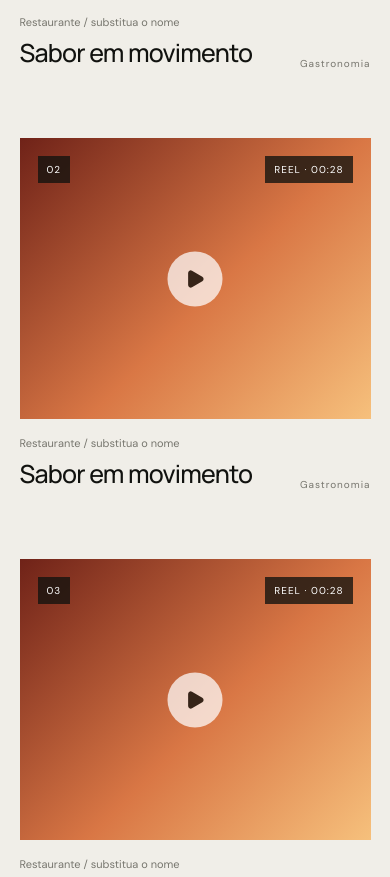
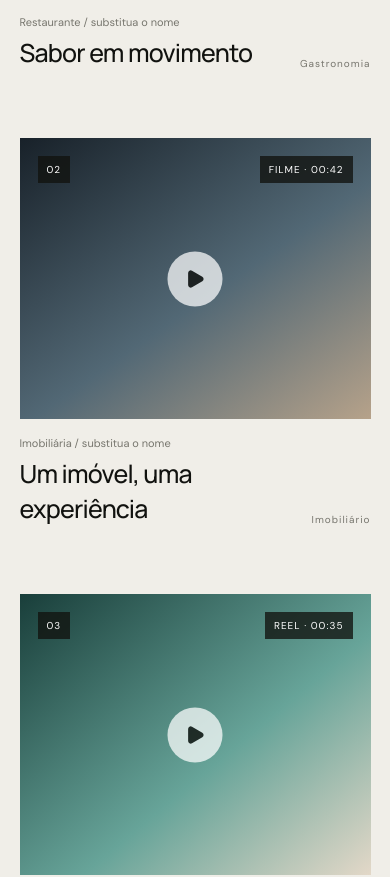
Before and after one commit to Predo12/portfolio-audiovisual, a React (Vite) app: page / in a window 390 px wide. Shown: the part 1881-2758 px from the top of the page. Built offline with nearby package versions, Linux system fonts and the light colour scheme.

Commit message:
Melhorar previews e responsividade do portfólio

```diff
--- a/app/content.ts
+++ b/app/content.ts
@@ -14,8 +14,10 @@ export type Project = {
   client: string;
   category: "Gastronomia" | "Imobiliário" | "Saúde" | "Design" | "Eventos";
   format: "video" | "image";
+  orientation?: "portrait" | "landscape";
   cover: string;
   media?: string;
+  poster?: string;
   description: string;
   tag: string;
 };
@@ -26,28 +28,9 @@ export const projects: Project[] = [
     client: "Restaurante / substitua o nome",
     category: "Gastronomia",
     format: "video",
+    orientation: "portrait",
     cover: "linear-gradient(135deg, #6f2218, #d97745 55%, #f6c07c)",
-    media: "/Videos/restaurante-01.mp4",
-    description: "Filme vertical com foco na experiência, textura dos pratos e atmosfera da casa.",
-    tag: "REEL · 00:28"
-  },
-  {
-    title: "Sabor em movimento",
-    client: "Restaurante / substitua o nome",
-    category: "Gastronomia",
-    format: "video",
-    cover: "linear-gradient(135deg, #6f2218, #d97745 55%, #f6c07c)",
-    media: "/Videos/restaurante-02.mp4",
-    description: "Filme vertical com foco na experiência, textura dos pratos e atmosfera da casa.",
-    tag: "REEL · 00:28"
-  },
-  {
-    title: "Sabor em movimento",
-    client: "Restaurante / substitua o nome",
-    category: "Gastronomia",
-    format: "video",
-    cover: "linear-gradient(135deg, #6f2218, #d97745 55%, #f6c07c)",
-    media: "/Videos/restaurante-03.mp4",
+    media: "",
     description: "Filme vertical com foco na experiência, textura dos pratos e atmosfera da casa.",
     tag: "REEL · 00:28"
   },
@@ -56,6 +39,7 @@ export const projects: Project[] = [
     client: "Imobiliária / substitua o nome",
     category: "Imobiliário",
     format: "video",
+    orientation: "landscape",
     cover: "linear-gradient(145deg, #182129, #526875 55%, #b6a28a)",
     media: "",
     description: "Tour dinâmico pensado para apresentar valor antes de apresentar metragem.",
@@ -66,6 +50,7 @@ export const projects: Project[] = [
     client: "Clínica / substitua o nome",
     category: "Saúde",
     format: "video",
+    orientation: "portrait",
     cover: "linear-gradient(140deg, #193e3a, #67a499 58%, #e3d8c8)",
     media: "",
     description: "Conteúdo de autoridade com linguagem humana e estética limpa.",
@@ -86,6 +71,7 @@ export const projects: Project[] = [
     client: "Espaço / substitua o nome",
     category: "Eventos",
     format: "video",
+    orientation: "landscape",
     cover: "linear-gradient(140deg, #35281e, #9a7957 58%, #e7d4b7)",
     media: "",
     description: "Bastidores, montagem e transformação do espaço até a chegada dos convidados.",
```
